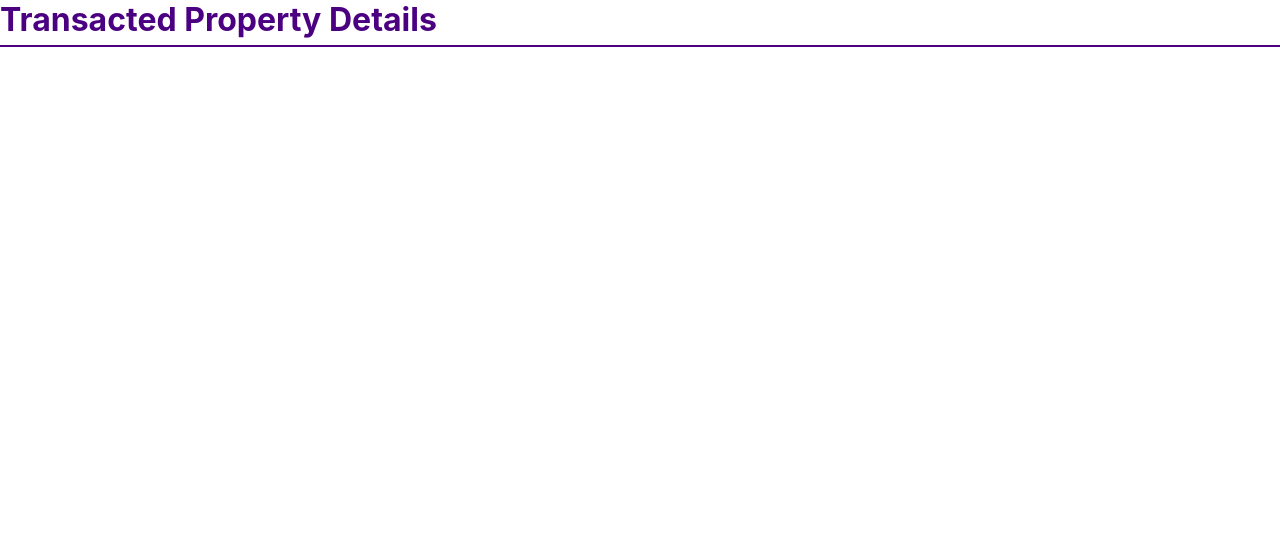
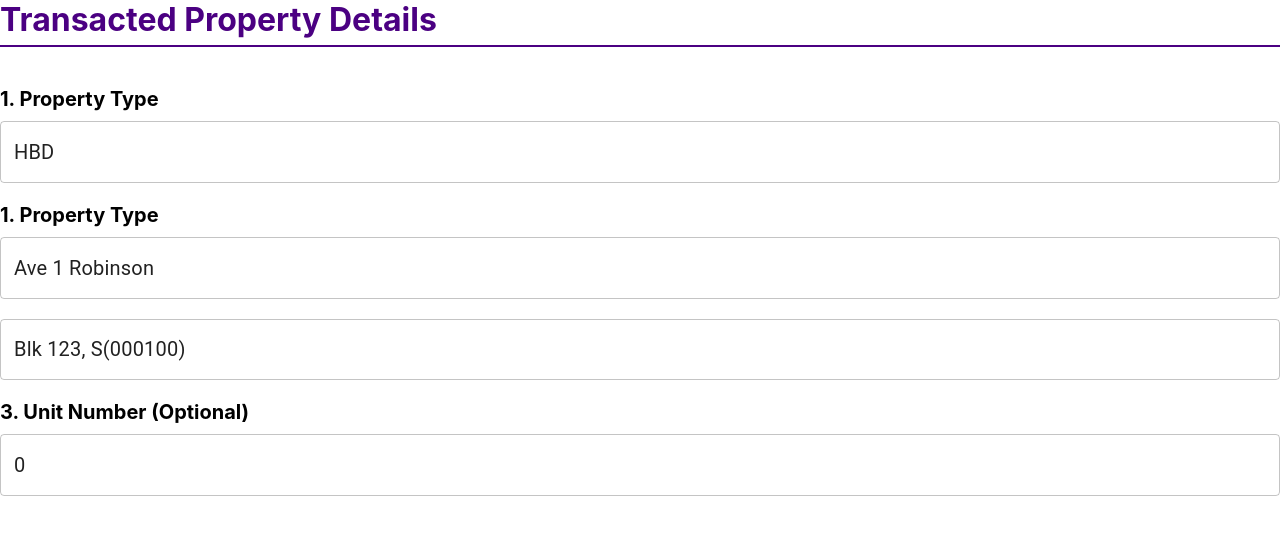
Before and after one commit to coolscoder/reviewform, a Next.js app: page /Transacted in a window 1280 px wide. Shown: the top 534 px of the page. Built offline with nearby package versions, Linux system fonts and the light colour scheme.

Commit message:
feat: add transacted

```diff
--- a/components/Input/index.js
+++ b/components/Input/index.js
@@ -2,7 +2,7 @@ import React from 'react'
 import TextField from '@mui/material/TextField'
 import styles from './styles.module.css'
 
-const Input = ({ label, value, onChange }) => (
+const Input = ({ label = '', value, onChange }) => (
   <>
     <p className={styles.label}>{label}</p>
     <TextField
--- a/pages/Transacted/index.js
+++ b/pages/Transacted/index.js
@@ -1,10 +1,37 @@
-import React from 'react'
+import React, { useState } from 'react'
 import Title from '../../components/Title'
+import Input from '../../components/Input'
 import styles from './styles.module.css'
 
 const Transacted = () => {
+  const [type, setType] = useState('HBD')
+  const [address1, setAddress1] = useState('Ave 1 Robinson ')
+  const [address2, setAddress2] = useState('Blk 123, S(000100)')
+  const [unit, setUnit] = useState(0)
+
   return (
-    <Title title="Transacted Property Details" />
+    <div className={styles.transacted}>
+      <Title title="Transacted Property Details" />
+      <Input
+        label="1. Property Type"
+        value={type}
+        onChange={e => setType(e.target.value)}
+      />
+      <Input
+        label="1. Property Type"
+        value={address1}
+        onChange={e => setAddress1(e.target.value)}
+      />
+      <Input
+        value={address2}
+        onChange={e => setAddress2(e.target.value)}
+      />
+      <Input
+        label="3. Unit Number (Optional)"
+        value={unit}
+        onChange={e => setUnit(e.target.value)}
+      />
+    </div>
   )
 }
 
--- a/pages/Transacted/styles.module.css
+++ b/pages/Transacted/styles.module.css
@@ -0,0 +1,3 @@
+.transacted {
+  margin-bottom: 2em;
+}
```
